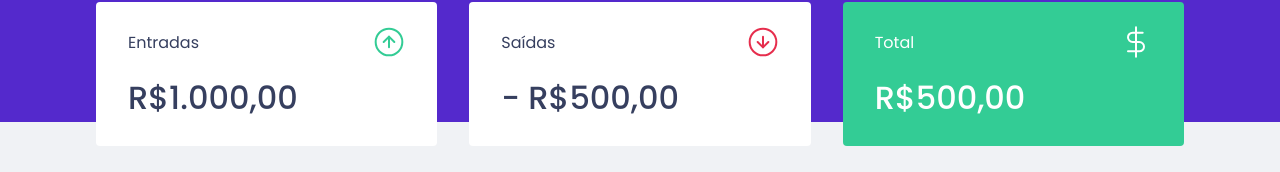
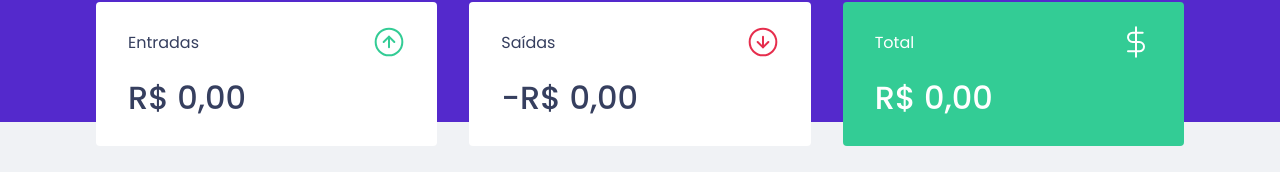
Before and after one commit to felipeomoraes/ignite-chapter02-dtmoney, a React (Create React App) app: page / in a window 1280 px wide. Shown: the part 150-322 px from the top of the page. Built offline with nearby package versions, Linux system fonts and the light colour scheme; no server answers; what miragejs would draw is missing.

Commit message:
Aplicação finalizada.

```diff
--- a/src/App.tsx
+++ b/src/App.tsx
@@ -3,7 +3,7 @@
 import { Dashboard } from "./components/Dashboard";
 import { Header } from "./components/Header";
 import { NewTransactionModal } from './components/NewTransactionModal';
-import { TransactionsContext, TransactionsProvider } from './TransactionsContext';
+import { TransactionsProvider } from './TransactionsContext';
 
 import { GlobalStyle } from "./styles/global";
 
--- a/src/TransactionsContext.tsx
+++ b/src/TransactionsContext.tsx
@@ -10,11 +10,30 @@
     createdAt: string;
 }
 
+/* interface TransactionInput {
+    title: string;
+    amount: number;
+    type: string;
+    category: string;
+} */
+
+/* type TransactionInput = Pick<TransactionProps, 'title' | 'amount' | 'type' | 'category'>; */
+
+type TransactionInput = Omit<TransactionProps, 'id' | 'createdAt'>;
+
+
 interface TransactionsProviderProps {
     children: ReactNode;
 }
 
-export const TransactionsContext = createContext<TransactionProps[]>([]);
+interface TransactionsContextData {
+    transactions: TransactionProps[];
+    createTransaction: (transaction: TransactionInput) => Promise<void>;
+}
+
+export const TransactionsContext = createContext<TransactionsContextData>(
+        {} as TransactionsContextData
+    );
 
 export function TransactionsProvider({ children }: TransactionsProviderProps) {
     const [transactions, setTransactions] = useState<TransactionProps[]>([])
@@ -24,8 +43,23 @@
             .then(response => setTransactions(response.data.transactions))
     }, []);
 
+    async function createTransaction(transactionInput: TransactionInput) {
+        const response = await api.post('/transactions', {
+            ...transactionInput,
+            createdAt: new Date()
+        });
+        const { transaction } = response.data;
+
+        setTransactions([
+            ...transactions,
+            transaction
+        ]);
+
+        /* console.log(response.data); */
+    }
+
     return (
-        <TransactionsContext.Provider value={transactions}>
+        <TransactionsContext.Provider value={{ transactions, createTransaction }}>
             {children}
         </TransactionsContext.Provider>
     )
--- a/src/components/NewTransactionModal/index.tsx
+++ b/src/components/NewTransactionModal/index.tsx
@@ -1,12 +1,12 @@
-import { FormEvent, useState } from 'react';
-import { api } from '../../services/api';
+import { FormEvent, useState, useContext } from 'react';
+import Modal from 'react-modal';
+import { TransactionsContext } from '../../TransactionsContext';
 
-import Modal from 'react-modal';
-import { Container, TransactionTypeContainer, RadioBox } from './styles';
 import fecharImg from '../../assets/fechar.svg';
 import entradasImg from '../../assets/entradas.svg';
 import saidasImg from '../../assets/saidas.svg';
 
+import { Container, TransactionTypeContainer, RadioBox } from './styles';
 
 
 interface NewTransactionModalProps {
@@ -15,22 +15,27 @@
 }
 
 export function NewTransactionModal({ isOpen, onRequestClose }: NewTransactionModalProps) {
+    const { createTransaction } = useContext(TransactionsContext);
+
     const [title, setTitle] = useState('');
-    const [value, setValue] = useState(0);
+    const [amount, setAmount] = useState(0);
     const [category, setCategory] = useState('');
     const [type, setType] = useState('deposit');
 
-    function handleCreateNewTransaction(event: FormEvent) {
+    async function handleCreateNewTransaction(event: FormEvent) {
         event.preventDefault();
 
-        const data = {
-            title,
-            value,
+        await createTransaction({
+            type,
+            amount,
             category,
-            type
-        }
+            title
+        });
 
-        api.post('/transactions', data);
+        setTitle('');
+        setAmount(0);
+        setCategory('');
+        setType('deposit');
         onRequestClose();
     }
 
@@ -56,8 +61,8 @@
                 <input
                     type="number"
                     placeholder="Valor"
-                    onChange={event => setValue(Number(event.target.value))}
-                    value={value}
+                    onChange={event => setAmount(Number(event.target.value))}
+                    value={amount}
                 />
 
                 <TransactionTypeContainer>
--- a/src/components/Summary/index.tsx
+++ b/src/components/Summary/index.tsx
@@ -7,7 +7,24 @@
 import { Container } from "./styles";
 
 export function Summary() {
-    const data = useContext(TransactionsContext);
+    const { transactions } = useContext(TransactionsContext);
+
+    const summary = transactions.reduce((acc, transaction) => {
+        if (transaction.type === 'deposit') {
+            acc.entradas += transaction.amount;
+            acc.total += transaction.amount;
+        } else {
+            acc.saidas += transaction.amount;
+            acc.total -= transaction.amount;
+        }
+
+        return acc;
+    }, {
+        entradas: 0,
+        saidas:0,
+        total:0
+    })
+
 
     return (
         <Container>
@@ -16,21 +33,39 @@
                     <p>Entradas</p>
                     <img src={entradasImg} alt="Entradas"/>
                 </header>
-                <strong>R$1.000,00</strong>
+                <strong>
+                    {new Intl.NumberFormat('pt-BR', {
+                        style: 'currency',
+                        currency: 'BRL'
+                    }).format(summary.entradas)}
+                </strong>
+                {/* <strong>R$1.000,00</strong> */}
             </div>
             <div>
                 <header>
                     <p>Saídas</p>
                     <img src={saidasImg} alt="Saídas"/>
                 </header>
-                <strong>- R$500,00</strong>
+                <strong>
+                    {new Intl.NumberFormat('pt-BR', {
+                        style: 'currency',
+                        currency: 'BRL'
+                    }).format(-summary.saidas)}
+                </strong>
+                {/* <strong>- R$500,00</strong> */}
             </div>
             <div className="total-background">
                 <header>
                     <p>Total</p>
                     <img src={totalImg} alt="Total"/>
                 </header>
-                <strong>R$500,00</strong>
+                <strong>
+                    {new Intl.NumberFormat('pt-BR', {
+                        style: 'currency',
+                        currency: 'BRL'
+                    }).format(summary.total)}
+                </strong>
+                {/* <strong>R$500,00</strong> */}
             </div>
         </Container>
     );
--- a/src/components/Transaction/index.tsx
+++ b/src/components/Transaction/index.tsx
@@ -1,13 +1,16 @@
 
 interface TransactionProps {
-    title: string;
-    amount: number;
-    type: string;
-    category: string;
-    createdAt: string;
+    transaction: {
+        id: number;
+        title: string;
+        amount: number;
+        type: string;
+        category: string;
+        createdAt: string;
+    }
 }
 
-export function Transaction(transaction: TransactionProps) {
+export function Transaction({transaction}: TransactionProps) {
     return (
         <tr>
             <td>{transaction.title}</td>
@@ -15,7 +18,7 @@
                 {new Intl.NumberFormat('pt-BR', {
                     style: 'currency',
                     currency: 'BRL'
-                }).format(transaction.amount)} {/* Funciona de forma semelhante ao .toLocaleString() */}
+                }).format(transaction.type === 'deposit' ? transaction.amount : -transaction.amount)} {/* Funciona de forma semelhante ao .toLocaleString() */}
             </td>
             <td>{transaction.category}</td>
             <td>
--- a/src/components/TransactionsTable/index.tsx
+++ b/src/components/TransactionsTable/index.tsx
@@ -1,13 +1,10 @@
-import { useContext, useEffect, useState } from "react";
-import { api } from "../../services/api";
+import { useContext} from "react";
 import { TransactionsContext } from "../../TransactionsContext";
 import { Transaction } from "../Transaction";
 import { Container } from "./styles";
 
-
-
 export function TransactionsTable() {
-    const transactions = useContext(TransactionsContext);
+    const { transactions } = useContext(TransactionsContext);
 
     return (
         <Container>
@@ -25,11 +22,7 @@
                         return (
                             <Transaction
                                 key={String(transaction.id)}
-                                title={transaction.title}
-                                amount={transaction.amount}
-                                type={transaction.type}
-                                category={transaction.category}
-                                createdAt={transaction.createdAt}
+                                transaction={transaction}
                             />
                         );
                     })}
--- a/src/index.tsx
+++ b/src/index.tsx
@@ -11,7 +11,7 @@
   seeds(server) {
     server.db.loadData({
       transactions: [
-        {
+        /* {
           id: 1,
           title: 'Desenvolvimento de site',
           type: 'deposit',
@@ -26,7 +26,7 @@
           category: 'Alimentação',
           amount: 59,
           createdAt: new Date('2021-02-14 1:00:00')
-        }
+        } */
       ]
     })
   },
@@ -40,9 +40,7 @@
 
     this.post('/transactions', (schema, request) =>{
       const data = JSON.parse(request.requestBody);
-      schema.create('transaction', data)
-      return this.schema.all('transaction')
-      /* return schema.create('transaction', data) */
+      return schema.create('transaction', data)
     })
   }
 })
```
